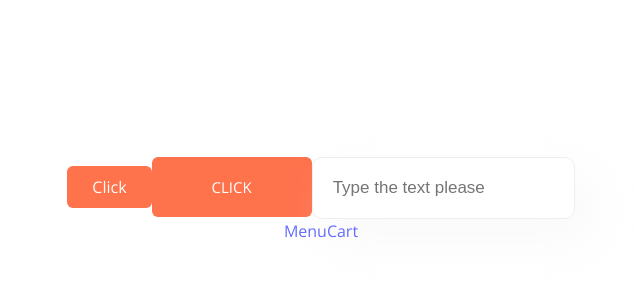
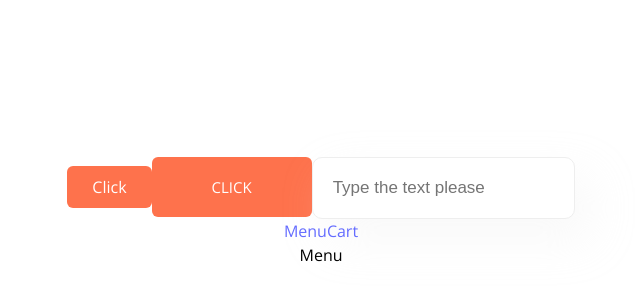
Before and after one commit to getFrontend/react-app-pizza, a React (Vite) app: page / in a window 1280 px wide. Shown: the part 188-488 px from the top of the page, without its empty margins (319-959 px from the left). Built offline with nearby package versions, Linux system fonts and the light colour scheme.

Commit message:
update base style

```diff
--- a/src/index.css
+++ b/src/index.css
@@ -36,6 +36,7 @@ body {
   place-items: center;
   min-width: 320px;
   min-height: 100vh;
+  color: var(--c-text);
 }
 
 h1 {
```
